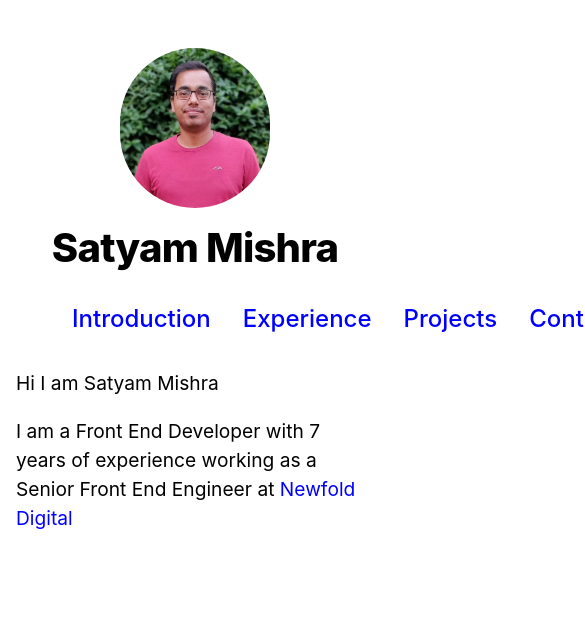
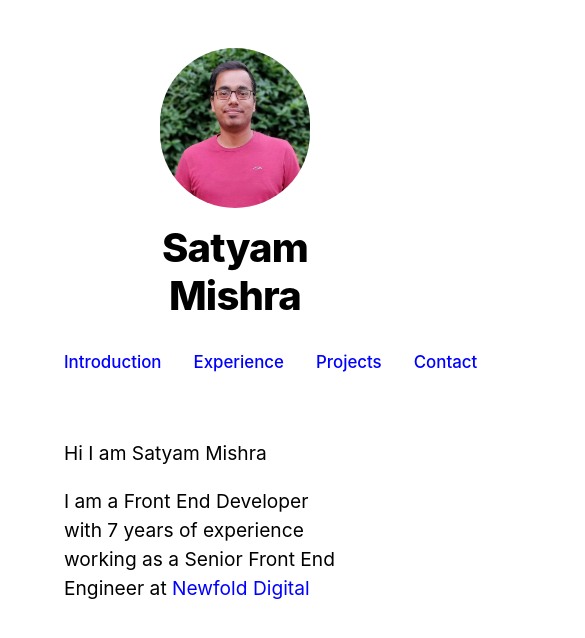
Before and after one commit to page-source/satyam-mishra-app, a Next.js app: page / in a window 390 px wide. Shown: the top 638 px of the page, 585 px wide, since content can reach past the window. Built offline with nearby package versions, Linux system fonts and the light colour scheme.

Commit message:
Creating the navigation tab

```diff
--- a/components/layout.js
+++ b/components/layout.js
@@ -29,9 +29,8 @@ export default function Layout({ children, home }) {
         <meta name="og:title" content={siteTitle} />
         <meta name="twitter:card" content="summary_large_image" />
       </Head>
+      <div class={styles.col1}>
         <header className={styles.header}>
-        {home ? (
-          <>
           <img
             width="150px"
             height="200px"
@@ -40,31 +39,15 @@ export default function Layout({ children, home }) {
             alt={name}
           />
           <h1 className={utilStyles.heading2Xl}>{name}</h1>
-          </>
-        ) : (
-          <div>
-            <Link href="/">
-              <img
-                width="150px"
-                height="200px"
-                src="/images/profile.jpg"
-                className={`${styles.headerImage} ${utilStyles.borderCircle}`}
-                alt={name}
-              />
-            </Link>
-            <h2 className={utilStyles.headingLg}>
-              <Link className={utilStyles.colorInherit} href="/">
-                {name}
-              </Link>
-            </h2>
+        </header>
       </div>
-        )}
-      </header>
+      <div className={styles.col2}>
         <Navigation onClick={setItem} />
         {itemToShow === 1 && <Introduction />}
         {itemToShow === 2 && <Experience />}
         {itemToShow === 3 && <Projects />}
         {itemToShow === 4 && <Contact />}
       </div>
+    </div>
   );
 }
--- a/components/layout.module.css
+++ b/components/layout.module.css
@@ -1,13 +1,24 @@
 .container {
-  max-width: 40rem;
+  max-width: 50rem;
   padding: 0 1rem;
   margin: 3rem auto 6rem;
+  display: flex;
 }
 
 .header {
   display: flex;
   flex-direction: column;
   align-items: center;
+}
+
+.container .col1 {
+  padding-left: 5rem;
+  flex: 1 1;
+}
+
+.container .col2 {
+  padding-left: 5rem;
+  flex: 2 2;
 }
 
 .headerImage {
@@ -20,6 +31,20 @@
   height: 10rem;
 }
 
+.headerHomeImage ~ h1 {
+  text-align: center;
+}
+
 .backToHome {
   margin: 3rem 0 0;
 }
+
+@media (max-width: 768px) {
+  .container {
+    flex-direction: column;
+  }
+
+  .container .col2 {
+    padding-left: 1rem;
+  }
+}
--- a/styles/Home.module.css
+++ b/styles/Home.module.css
@@ -1,7 +1,7 @@
 ul.ulStyles {
   list-style-type: none;
   text-align: center;
-  width: 40px;
+  padding-left: 1rem;
 }
 
 .ulStyles .navigationTab {
@@ -14,6 +14,7 @@ ul.ulStyles {
 
 .mainContent {
   animation: 0.5s anim-lineUp ease-out 1;
+  padding: 2rem;
 }
 
 @keyframes anim-lineUp {
@@ -37,6 +38,8 @@ ul.ulStyles {
   }
 }
 
-.experiencePage {
-  display: inline-block;
+@media (max-width: 768px) {
+  .ulStyles .navigationTab {
+    font-size: 2vh;
+  }
 }
```
Also changed, not shown: 1 other file (tests, documents, lock files or other folders). Lines whose indentation alone changed are shown as unchanged.
